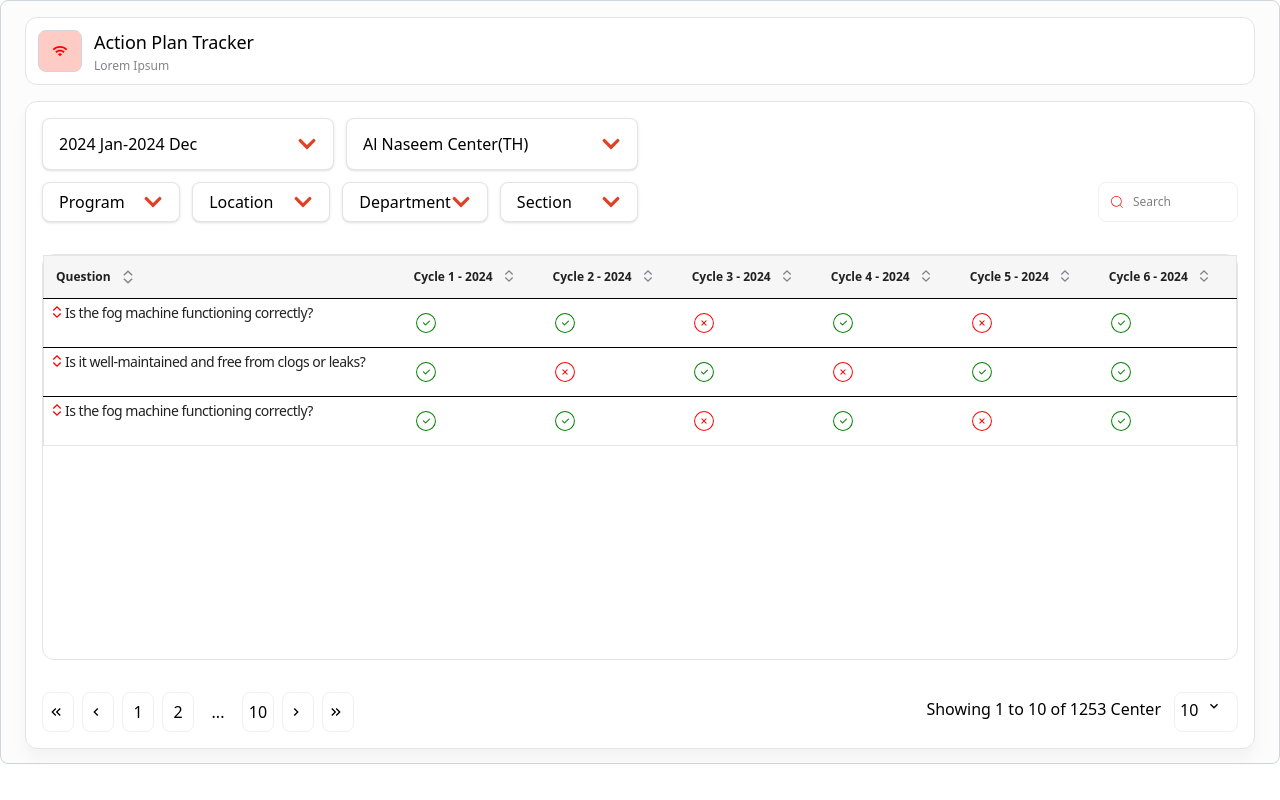
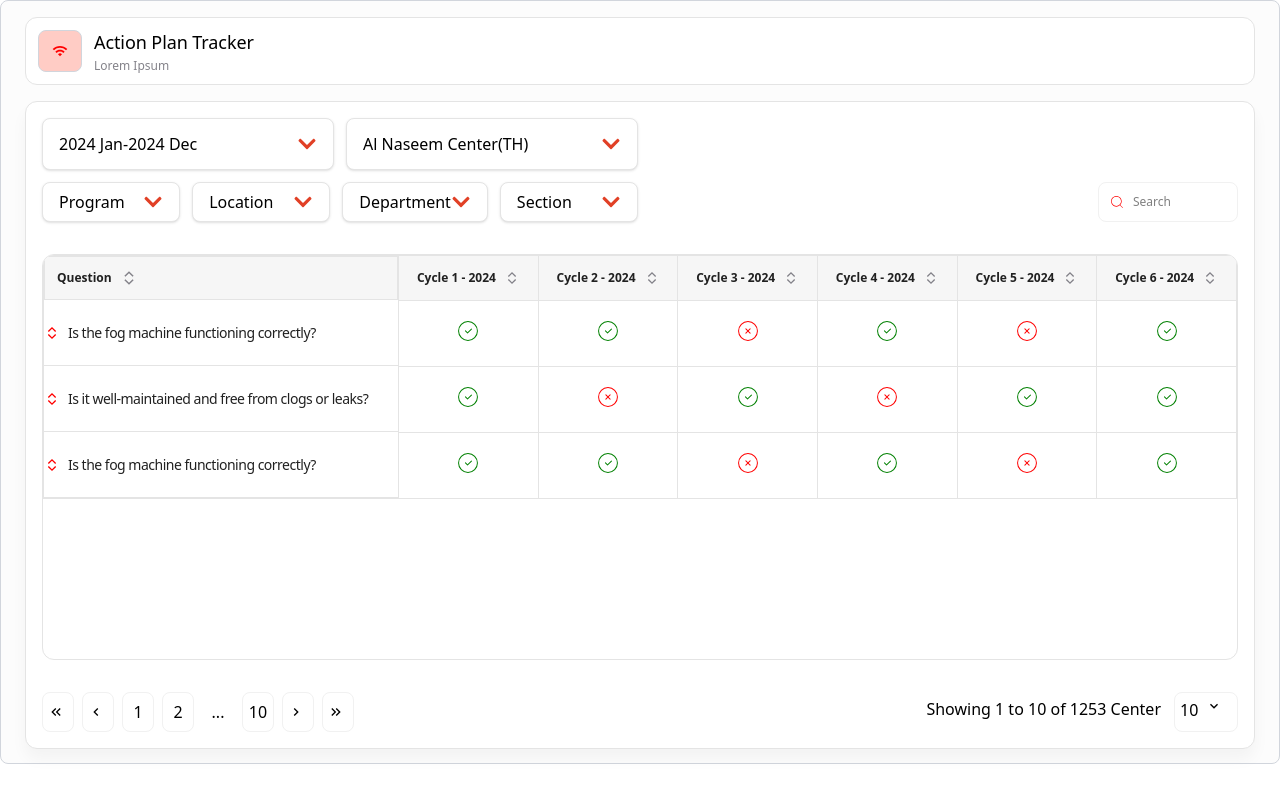
Before and after one commit to arjunraj2003/autosmart, a React (Vite) app: page / in a window 1280 px wide. Shown: the top 800 px of the page. Built offline with nearby package versions, Linux system fonts and the light colour scheme.

Commit message:
chenge in table

```diff
--- a/src/pages/user/ActionPlanTracker.jsx
+++ b/src/pages/user/ActionPlanTracker.jsx
@@ -92,25 +92,49 @@ const ActionPlanTracker = () => {
 
                     </div>
                 </div>
-                <div className=" h-[408px] border border-[#E4E4E4] rounded-[12px]">
-                    <table className="w-full  border-collapse border border-[#E4E4E4] rounded-xl">
-                        <thead className="h-[42px] justify-center rounded-xl items-center">
-                            <tr className="bg-[#F6F6F6] rounded-xl font-inter font-normal text-[12px] text-[#212121] leading-[150%] tracking-[-0.5%]">
-                                <th className="p-[12px] flex h-[42px] gap-[8px] items-center"><label>Question</label> <ExpandIcon size={18} style={{ color: "#84838A" }} /></th>
+                <div className="h-[408px] border border-[#E4E4E4] rounded-[12px] overflow-hidden">
+                    <table className="w-full border-collapse border border-[#E4E4E4] text-[12px] text-[#212121]">
+                        {/* Header */}
+                        <thead className="h-[42px] bg-[#F6F6F6] font-inter font-normal leading-[150%] tracking-[-0.5%]">
+                            <tr>
+                                <th className="p-[12px] flex items-center gap-[8px] text-left border border-[#E4E4E4]">
+                                    <label>Question</label>
+                                    <ExpandIcon size={18} className="text-[#84838A]" />
+
+                                </th>
                                 {[...Array(6)].map((_, i) => (
-                                    <th key={i} className="justify-center item-center p-[12px]"><label className="flex gap-[8px]">Cycle {i + 1} - 2024 <ExpandIcon size={16} style={{ color: "#84838A" }} /></label></th>
+                                    <th key={i} className="p-[12px] text-center border border-[#E4E4E4]">
+                                        <div className="flex justify-center items-center gap-[8px]">
+                                            Cycle {i + 1} - 2024
+                                            <ExpandIcon size={16} className="text-[#84838A]" />
+                                        </div>
+                                    </th>
                                 ))}
                             </tr>
                         </thead>
+
+                        {/* Body */}
                         <tbody>
                             {data.map((row, index) => (
-                                <tr key={index} className="border-t hover:bg-gray-100 transition">
-                                    <td className="font-inter font-medium text-[14px] flex leading-[18px] p-[5px] tracking-[-0.5px] text-[#212121]"><ExpandIcon color="red" size={16} />{row.question}</td>
+                                <tr key={index} className=" hover:bg-gray-100 transition">
+                                    {/* Question Cell */}
+                                    <td className="min-h-[66px] flex items-center gap-[8px] font-medium text-[14px] leading-[18px] tracking-[-0.5px] border-b border-[#E4E4E4]">
+                                        <ExpandIcon color="red" size={16} /> {row.question}
+                                    </td>
+
+                                    {/* Status Cells */}
                                     {row.cycle.map((status, i) => (
-                                        <td key={i} className="p-3 justify-center item-center">
-                                            {status ? <CircleCheck color="green" className="h-[24px] w-[24px]" size={24} /> : <CiCircleRemove color="red " size={24} />}
+                                        <td key={i} className={`h-[66px] border border-[#E4E4E4] text-center ${i !== 0 ? 'border-l-0' : ''}`}>
+                                            <div className="inline-flex justify-center items-center w-full">
+                                                {status ? (
+                                                    <CircleCheck color="green" size={24} />
+                                                ) : (
+                                                    <CiCircleRemove color="red" size={24} />
+                                                )}
+                                            </div>
                                         </td>
                                     ))}
+
                                 </tr>
                             ))}
                         </tbody>
```
